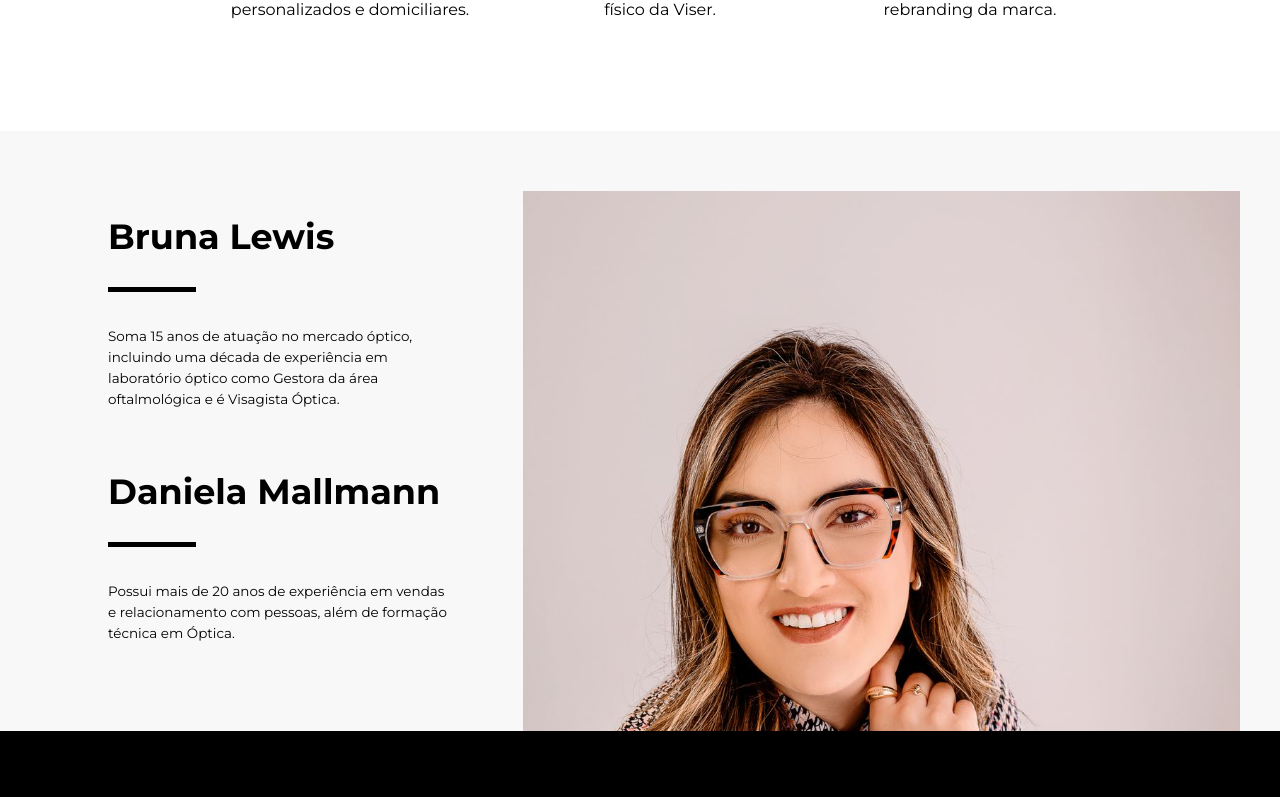
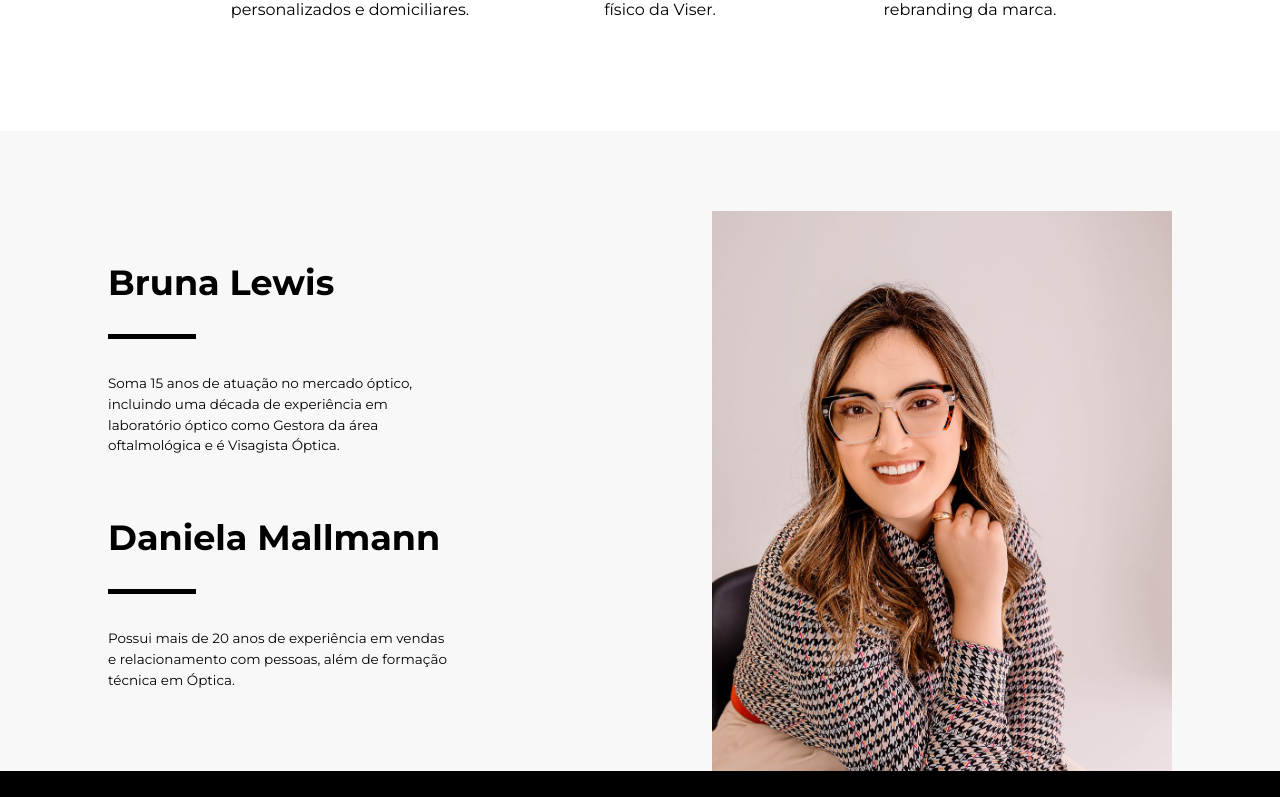
Before and after one commit to gabriel-kuhn20/projectViser, a React (Vite) app in the folder frontend/: page /quem-somos in a window 1280 px wide. Shown: the part 2043-2840 px from the top of the page. Built offline with nearby package versions, Linux system fonts and the light colour scheme; no server answers.

Commit message:
fix(frontend): ajusta o enquadramento da foto das fundadoras em Quem Somos

```diff
--- a/frontend/src/componentes_site/imagensSite.ts
+++ b/frontend/src/componentes_site/imagensSite.ts
@@ -46,7 +46,7 @@ export const imagensSite = {
     // Quem somos
     historia: { src: historia, descricao: "Cliente sorrindo com óculos azul", posicao: "50% 20%" },
     experiencia: { src: experiencia, descricao: "Cliente segurando uma armação", posicao: "50% 25%" },
-    fundadoras: { src: fundadoraBruna, descricao: "Bruna Lewis", posicao: "50% 55%" },
+    fundadoras: { src: fundadoraBruna, descricao: "Bruna Lewis", posicao: "50% 22%" },
     lojaCentro: { src: lojaCentro, descricao: "Interior de ótica com expositores iluminados", posicao: "18% 50%" },
     lojaSaoCristovao: { src: lojaSaoCristovao, descricao: "Ótica com espelho redondo e prateleiras de armações", posicao: "50% 50%" },
 
--- a/frontend/src/paginas_site/PaginaQuemSomos.tsx
+++ b/frontend/src/paginas_site/PaginaQuemSomos.tsx
@@ -97,9 +97,9 @@ export function PaginaQuemSomos() {
             </section>
 
             {/* Fundadoras */}
-            <section className="relative mt-[110px] overflow-hidden bg-[#f8f8f8]">
-                <div className="site-container relative z-10 py-[80px] md:min-h-[600px]">
-                    <div className="max-w-[340px]">
+            <section className="mt-[110px] bg-[#f8f8f8]">
+                <div className="site-container grid gap-10 pt-[80px] md:grid-cols-[minmax(0,1fr)_420px] md:items-end md:gap-16 lg:grid-cols-[minmax(0,1fr)_460px]">
+                    <div className="max-w-[340px] md:pb-[80px]">
                         <h2 className="text-[30px] font-bold md:text-[35px]">Bruna Lewis</h2>
                         <span className="site-barra mt-[24px]" aria-hidden="true" />
                         <p className="site-texto mt-[34px] text-[13.5px]">
@@ -114,11 +114,9 @@ export function PaginaQuemSomos() {
                             Óptica.
                         </p>
                     </div>
+                    {/* foto em pé (retrato), alinhada ao conteúdo e encostada no fim da seção */}
+                    <FotoSite chave="fundadoras" className="h-[480px] w-full md:h-[560px]" />
                 </div>
-                <FotoSite
-                    chave="fundadoras"
-                    className="h-[380px] w-full md:absolute md:bottom-0 md:right-[40px] md:top-[60px] md:h-auto md:w-[56%] md:max-w-[780px]"
-                />
             </section>
 
             {/* Marcas */}
```
